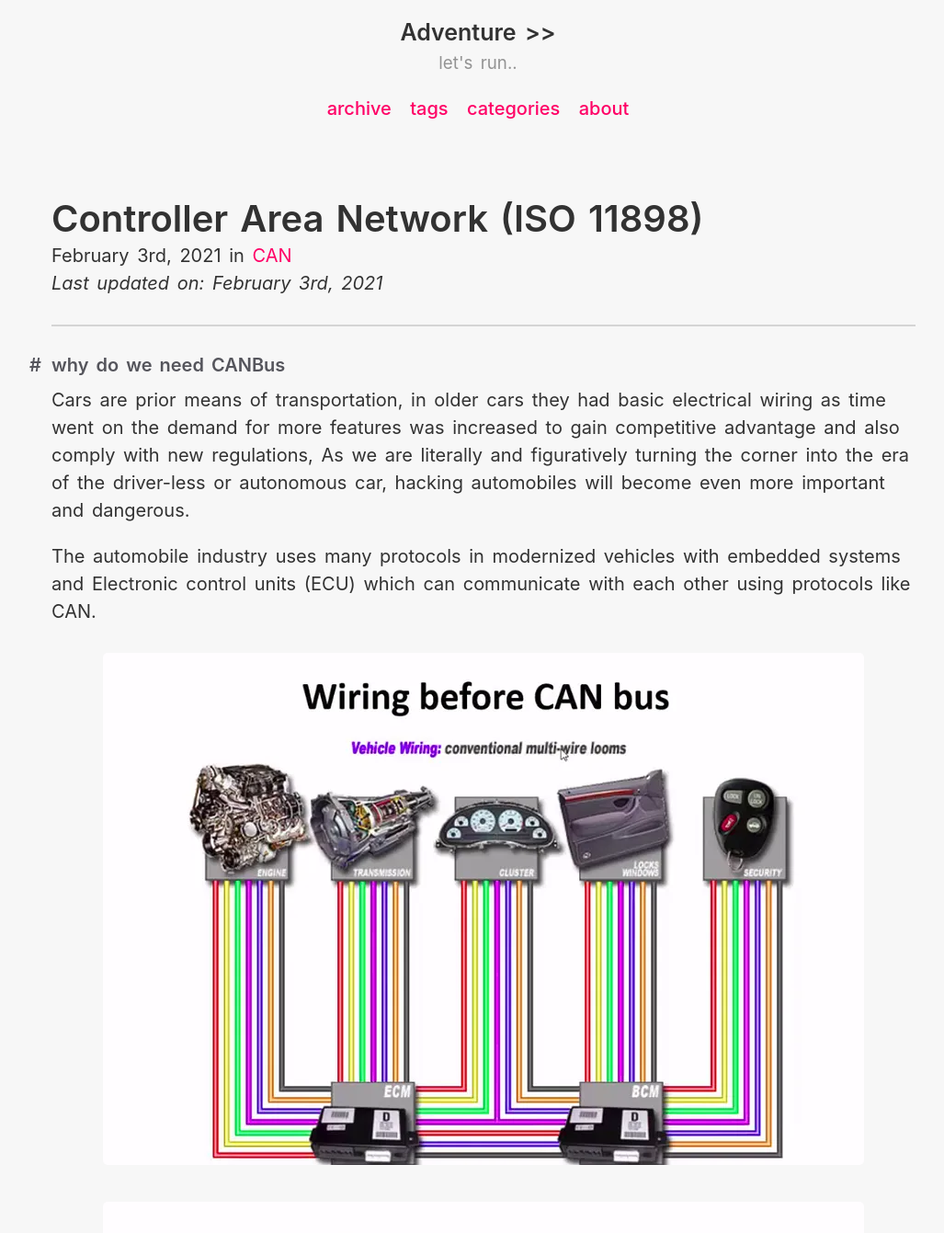
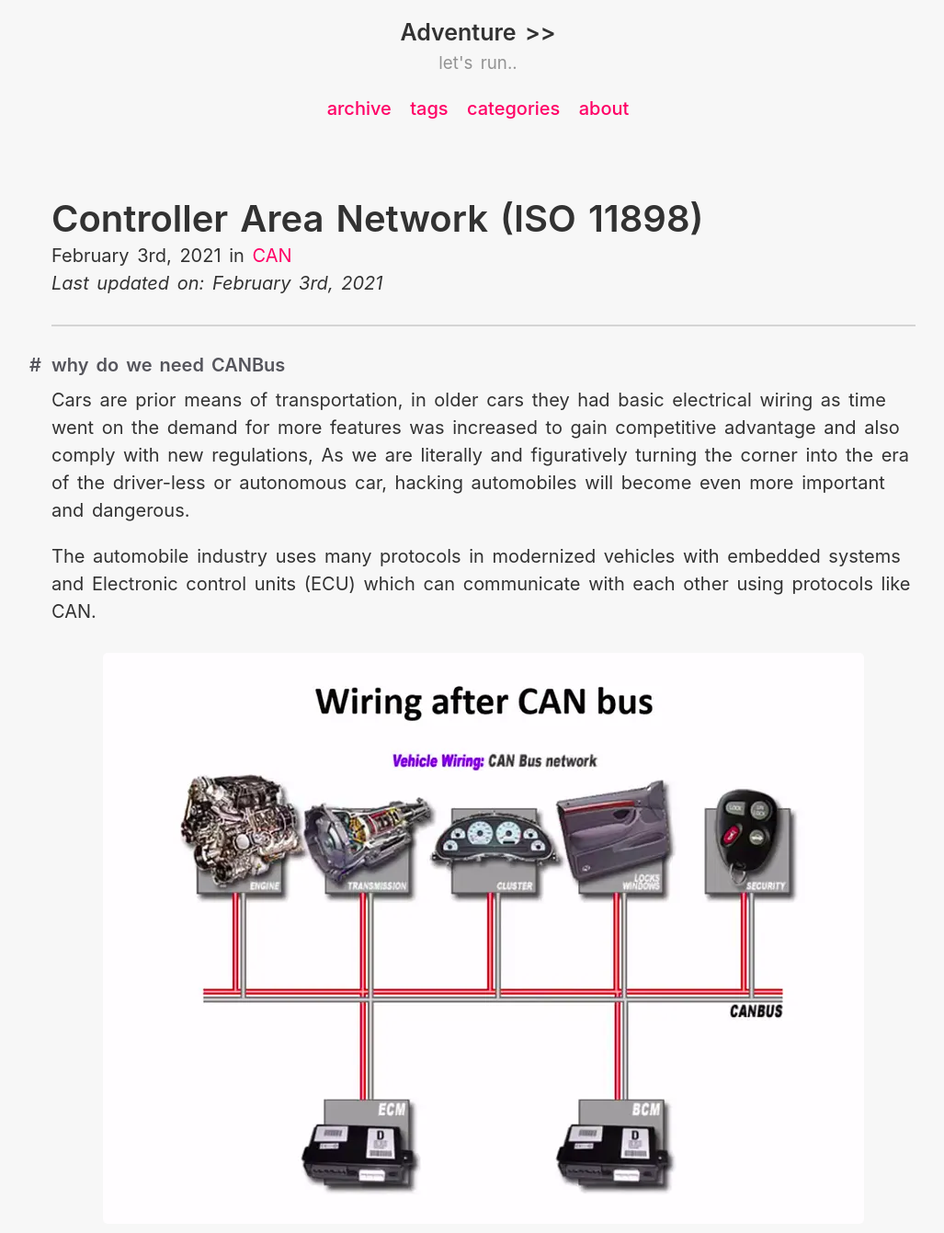
Before and after one commit to KartheekLade/kartheeklade.github.io, a Jekyll site: the page built from _posts/2021-02-03-CANBus-Introduction.md, in a window 1280 px wide. Shown: the top 1341 px of the page at 92% size, without its empty margins (114-1141 px from the left). Built offline with Jekyll 4.4.1, drawn with Linux system fonts in a browser that asks for light colours; some web fonts are replaced.

Commit message:
trying to fix the pictures in CAN bus blog

```diff
--- a/_posts/2021-02-03-CANBus-Introduction.md
+++ b/_posts/2021-02-03-CANBus-Introduction.md
@@ -13,12 +13,12 @@ Cars are prior means of transportation, in older cars they had basic electrical
 The automobile industry uses many protocols in modernized vehicles with embedded systems and Electronic control units (ECU) which can communicate with each other using protocols like CAN.
 
 <figure>
-  <img src="/assets/img/blogs/2021_02_03/before can bus.webp"
+  <img src="/assets/img/blogs/2021_02_03/before_can_bus.webp"
   alt="without CANBus">
 </figure>
 
 <figure>
-  <img src="/assets/img/blogs/2021_02_03/after can bus.webp"
+  <img src="assets\img\blogs\2021_02_03\after_can_bus.webp"
   alt="with CANBus">
 </figure>
 
@@ -31,7 +31,7 @@ CAN protocol runs over two wires CAN-H and CAN-L, it works on the method of diff
 CAN protocol runs over two wires CAN-H and CAN-L, it works on the method of differential signaling “Differential signaling is a method for electrically transmitting information using two complementary signals. The technique sends the same electrical signal as a differential pair of signals, each in its own conductor. The pair of conductors can be wires or traces on a circuit board.” it transmits the data by differing the voltage between two wires. This provides a viable data transmission as it can resist noises and disturbances.
 
 <figure>
-  <img src="/assets/img/blogs/2021_02_03/driver logic in can bus.webp"
+  <img src="/assets/img/blogs/2021_02_03/driver-logic-in-can-bus.webp"
   alt="CAN logic to general logic">
   <figcaption>CAN logic to general logic</figcaption>
 </figure>
@@ -85,7 +85,7 @@ The data is autonomous in the CAN network and if a receiver node wants to reques
 There are two types of CAN packets: standard and extended.
 
 <figure>
-  <img src="assets\img\blogs\2021_02_03\standard CAN messgae.webp"
+  <img src="assets\img\blogs\2021_02_03\standard-CAN-messgae.webp"
   alt="Standatd and Extended CAN Message">
 </figure>
 
@@ -123,7 +123,7 @@ For a highly populated network, the performance depends upon the data transmissi
 we should remember that it is not like any Master-slave communication, literally any node and all nodes will send and receives the data according to its function which of course the priority of transmission depends on the situation. the goal of the network arbitration here is to push and pull data reliably by every node.
 
 <figure>
-  <img src="assets\img\blogs\2021_02_03\ethernet CSMA.webp"
+  <img src="assets\img\blogs\2021_02_03\ethernet_CSMA.webp"
   alt="Ethernet CSMA">
 </figure>
 
@@ -138,7 +138,7 @@ CAN bus also has two different types of network’s High speed CAN bus which sup
 CAN bus network is also a completely centralised network, this makes it flexible to add new nodes and run diagnostics from one point of the network. The fully centralized network with efficiency and robustness in transmitting essential data makes it practical to be used in vehicles and industrial machinery widely across different industries like Heavy duty fleet telematics, Airplanes, manufacturing plants and medical equipment.
 
 <figure>
-  <img src="assets\img\blogs\2021_02_03\collision avoidance in CAN.webp"
+  <img src="assets\img\blogs\2021_02_03\collision-avoidance-in-CAN.webp"
   alt="collison avoidance in CAN">
 </figure>
 
```
Also changed, not shown: assets/img/blogs/2021_02_03/before_can_bus.webp (renamed from assets/img/blogs/2021_02_03/after can bus.webp), assets/img/blogs/2021_02_03/collision-avoidance-in-CAN.webp (renamed from assets/img/blogs/2021_02_03/collision avoidance in CAN.webp), assets/img/blogs/2021_02_03/ethernet_CSMA.webp (renamed from assets/img/blogs/2021_02_03/ethernet CSMA.webp), assets/img/blogs/2021_02_03/standard-CAN-messgae.webp (renamed from assets/img/blogs/2021_02_03/driver logic in can bus.webp).
